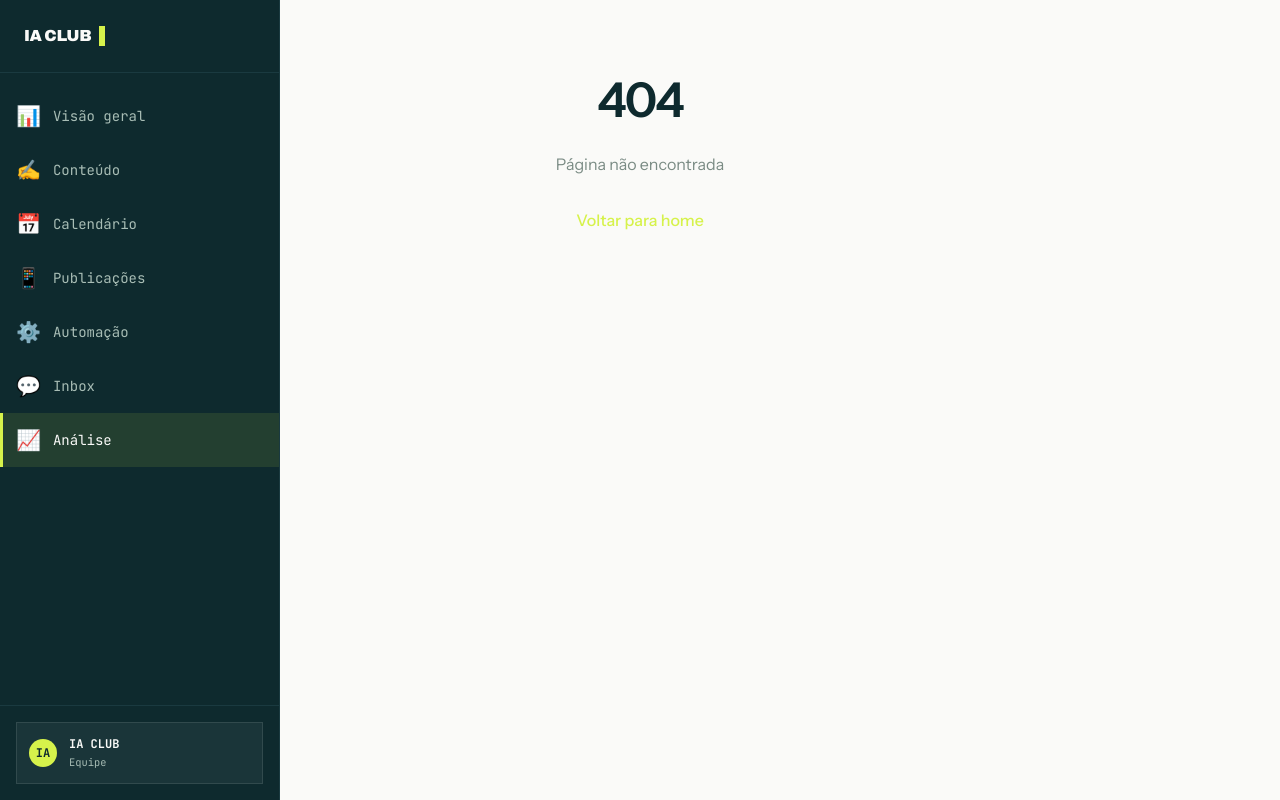
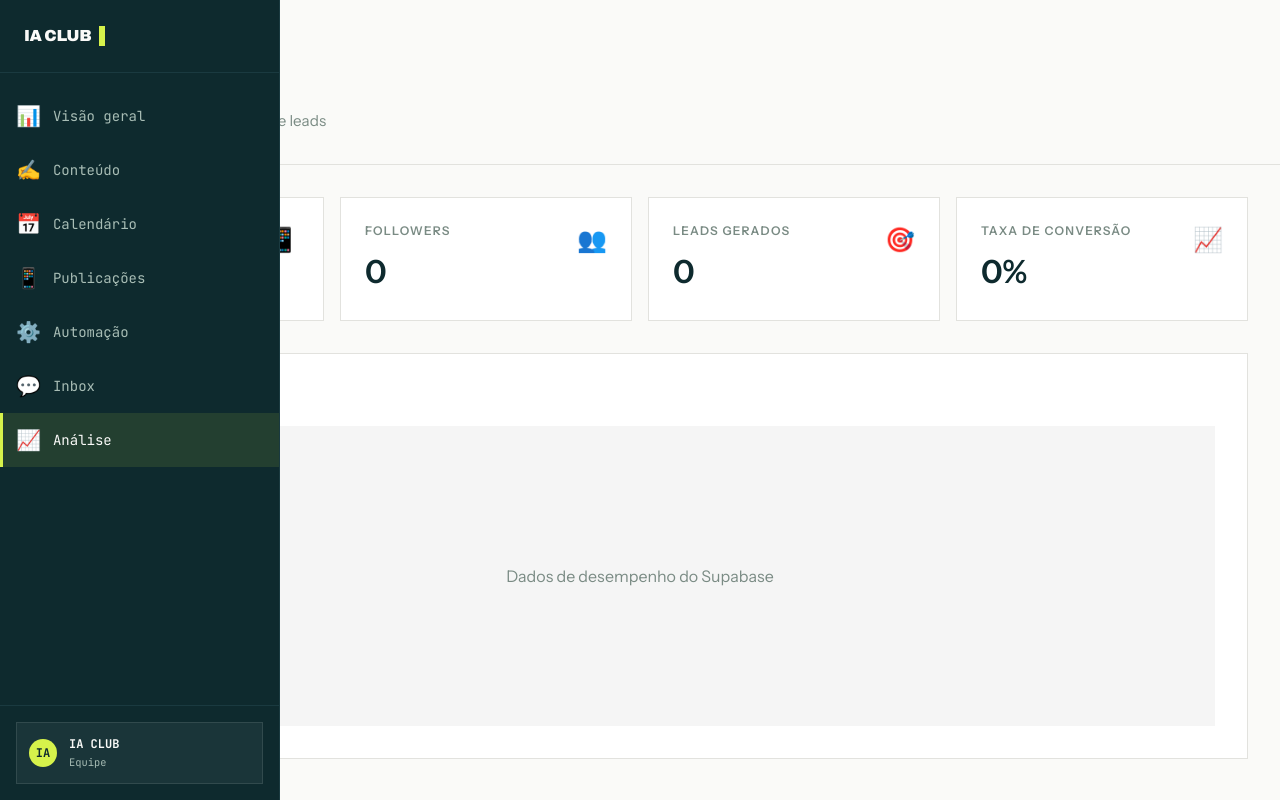
Before and after one commit to robertaferreirasena-cyber/central-do-instagram-um-sistema-que-ce, a Next.js app: page /analise in a window 1280 px wide. Before the commit this address had no page. Built offline with nearby package versions, Linux system fonts and the light colour scheme; no server answers.

Commit message:
add app/analise/page.tsx

```diff
--- /dev/null
+++ b/app/analise/page.tsx
@@ -0,0 +1,69 @@
+'use client';
+
+import { useEffect, useState } from 'react';
+import { PageHeader } from '@/components/PageHeader';
+
+export default function AnalisePage() {
+  const [analytics, setAnalytics] = useState<any>(null);
+
+  useEffect(() => {
+    loadAnalytics();
+  }, []);
+
+  const loadAnalytics = async () => {
+    try {
+      const res = await fetch('/api/instagram/analytics?account_id=default-account');
+      if (res.ok) {
+        const data = await res.json();
+        setAnalytics(data.data);
+      }
+    } catch (error) {
+      console.error('Erro:', error);
+    }
+  };
+
+  return (
+    <>
+      <PageHeader
+        tag="DESEMPENHO"
+        title="Análise"
+        subtitle="Acompanhe métricas e atribuição de leads"
+      />
+
+      <main style={{ paddingLeft: '280px', padding: '2rem', flex: 1, overflow: 'auto' }}>
+        <div style={{ display: 'grid', gridTemplateColumns: 'repeat(auto-fit, minmax(250px, 1fr))', gap: '1rem', marginBottom: '2rem' }}>
+          {[
+            { label: 'Posts publicados', value: '0', icon: '📱' },
+            { label: 'Followers', value: '0', icon: '👥' },
+            { label: 'Leads gerados', value: '0', icon: '🎯' },
+            { label: 'Taxa de conversão', value: '0%', icon: '📈' },
+          ].map((metric, idx) => (
+            <div key={idx} style={{ backgroundColor: '#FFFFFF', border: '1px solid #E2E2DE', padding: '1.5rem' }}>
+              <div style={{ display: 'flex', justifyContent: 'space-between', alignItems: 'start' }}>
+                <div>
+                  <p style={{ margin: 0, fontSize: '0.75rem', fontWeight: 700, textTransform: 'uppercase', color: '#7A8B84', letterSpacing: '0.1em' }}>
+                    {metric.label}
+                  </p>
+                  <p style={{ margin: '0.5rem 0 0 0', fontSize: '2rem', fontWeight: 900, color: '#0E2A2E' }}>
+                    {metric.value}
+                  </p>
+                </div>
+                <span style={{ fontSize: '1.5rem' }}>{metric.icon}</span>
+              </div>
+            </div>
+          ))}
+        </div>
+
+        {/* Gráfico placeholder */}
+        <div style={{ backgroundColor: '#FFFFFF', border: '1px solid #E2E2DE', padding: '2rem' }}>
+          <h3 style={{ margin: '0 0 1rem 0', fontSize: '1rem', fontWeight: 600, color: '#0E2A2E' }}>
+            Desempenho mensal
+          </h3>
+          <div style={{ height: '300px', backgroundColor: '#F5F5F5', display: 'flex', alignItems: 'center', justifyContent: 'center', color: '#7A8B84' }}>
+            <p style={{ margin: 0 }}>Dados de desempenho do Supabase</p>
+          </div>
+        </div>
+      </main>
+    </>
+  );
+}
```
